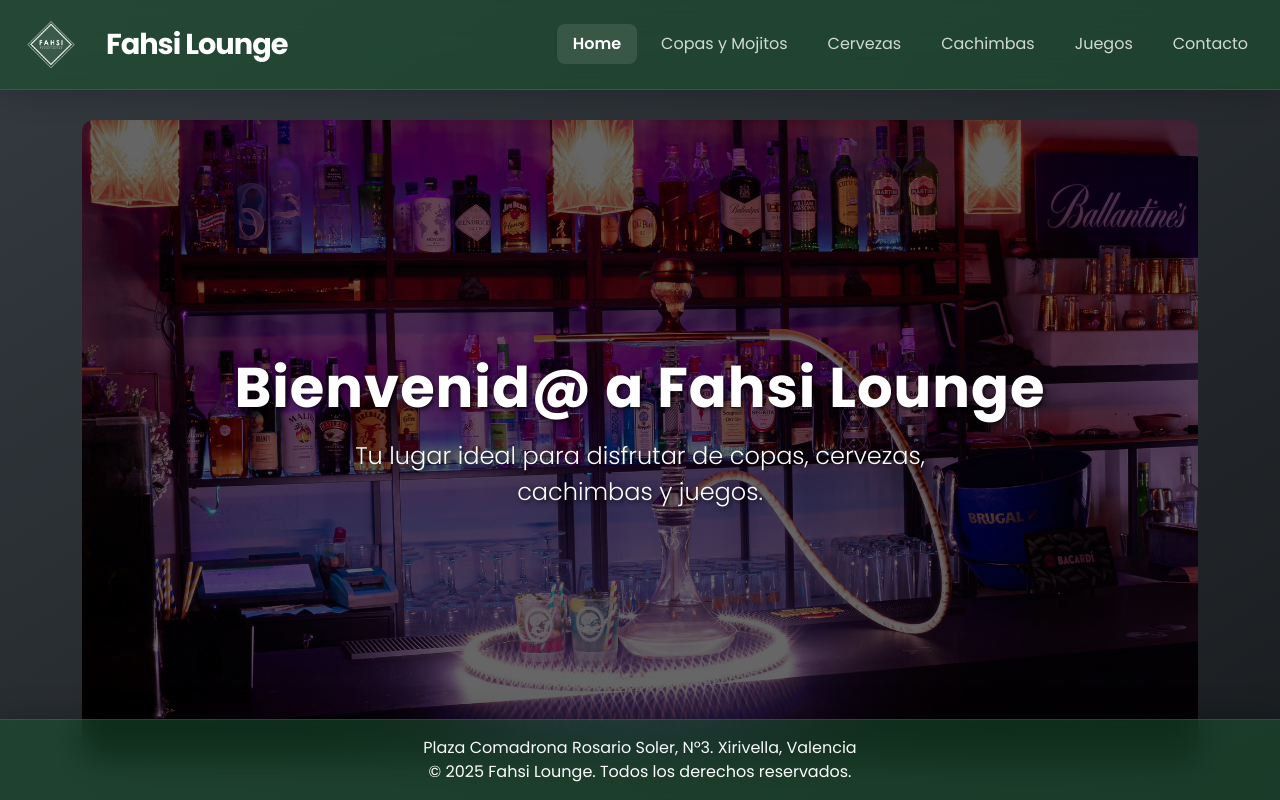
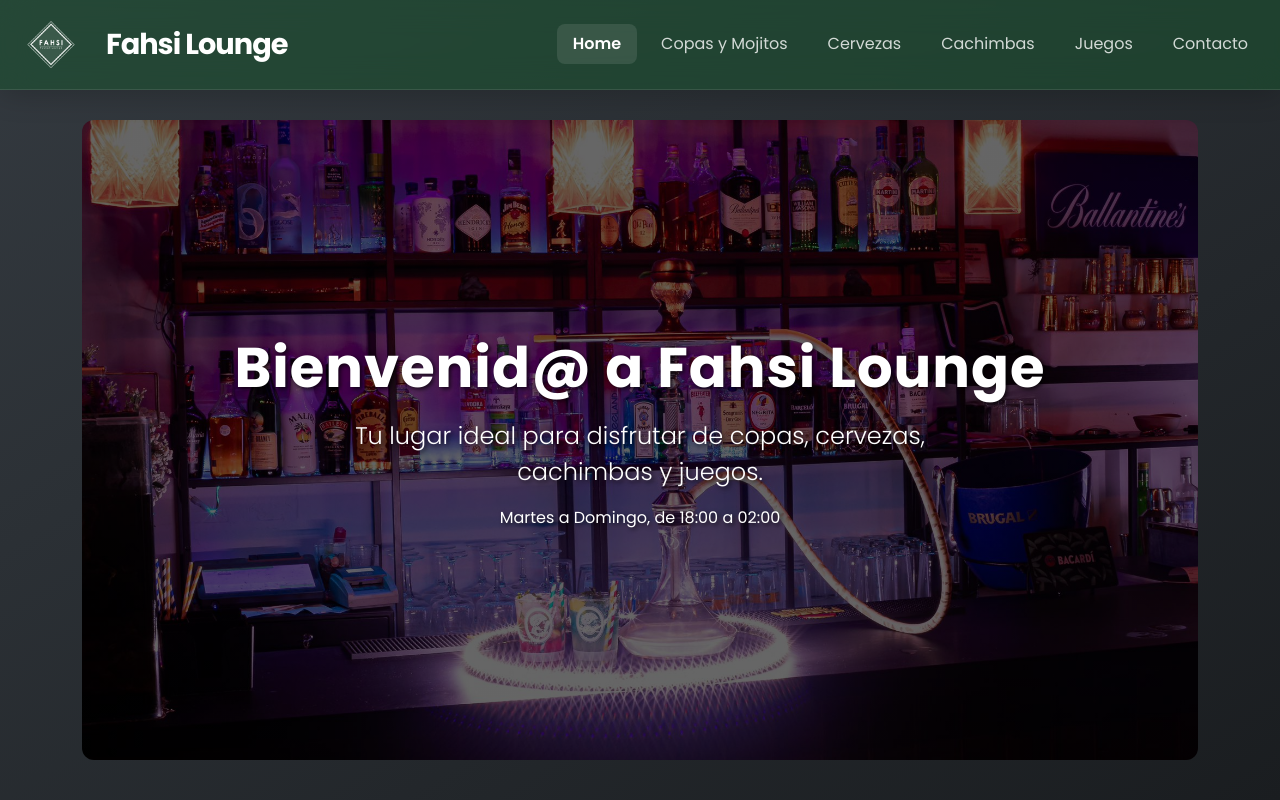
Before and after one commit to r4r4s/fahsi_lounge, an Angular app: page / in a window 1280 px wide. Shown: the top 800 px of the page. Built offline with nearby package versions, Linux system fonts and the light colour scheme.

Commit message:
Footer y cosas añadidas

```diff
--- a/src/app/components/cachimbas/cachimbas.html
+++ b/src/app/components/cachimbas/cachimbas.html
@@ -7,7 +7,7 @@
     <table class="table table-hover">
       <thead>
         <tr>
-          <th scope="col">Sabor</th>
+          <th scope="col">Sabores Disponbles</th>
           <th scope="col" class="text-end">Precio</th>
         </tr>
       </thead>
--- a/src/app/components/home/home.html
+++ b/src/app/components/home/home.html
@@ -2,6 +2,8 @@
   <div class="container">
     <h1 class="display-3 fw-bold mb-3 animated-fade-in">Bienvenid@ a Fahsi Lounge</h1>
     <p class="lead animated-slide-up">Tu lugar ideal para disfrutar de copas, cervezas, cachimbas y juegos.</p>
+    <p class="animated-fade-in">Martes a Domingo, de 18:00 a 02:00</p>
+
   </div>
 </section>
 
--- a/src/app/layout/footer/footer.css
+++ b/src/app/layout/footer/footer.css
@@ -1,29 +1,16 @@
 footer {
-
-  position: fixed;
-  bottom: 0;
+  /* No usar position:fixed: dejar que el footer participe en el flujo
+     y usar el layout flex del root para que quede abajo cuando el
+     contenido sea corto o al final si es largo. */
+  position: relative;
   width: 100%;
-  z-index: 1030;
-  transform: translateZ(0);
-
-
   background: rgba(27, 84, 49, 0.55);
-
-
   backdrop-filter: blur(16px);
   -webkit-backdrop-filter: blur(16px);
-
-
   border-top: 1px solid rgba(255, 255, 255, 0.1);
-
-
   box-shadow: 0 -4px 30px rgba(0, 0, 0, 0.2);
-
-
   padding-top: 1rem;
   padding-bottom: 1rem;
-
-
   color: #f8f9fa;
   text-align: center;
 }
--- a/src/app/layout/footer/footer.html
+++ b/src/app/layout/footer/footer.html
@@ -1,7 +1,6 @@
 <footer class="text-white text-center">
   <div class="container">
-    <a href="https://maps.app.goo.gl/vaDiEGK4E4D9yF5b9" target="_blank"><p class="mb-0">Plaza Comadrona Rosario Soler, Nº3. Xirivella, Valencia</p></a>
-    <p class="mb-0">© 2025 Fahsi Lounge. Todos los derechos reservados.</p>
+  <p class="mb-0">© 2025 Fahsi Lounge. Todos los derechos reservados.</p>
 
   </div>
 </footer>
--- a/src/app/services/producto.ts
+++ b/src/app/services/producto.ts
@@ -11,12 +11,8 @@ export class ProductoService {
 
   private productosMock: Producto[] = [
 
-    { id: 1, nombre: 'Cerveza Tostada', descripcion: 'Artesanal.', precio: 4.50, categoria: 'Cerveza' },
-    { id: 2, nombre: 'Cerveza Rubia', descripcion: 'Suave.', precio: 3.50, categoria: 'Cerveza' },
-    { id: 3, nombre: 'Cerveza Negra', descripcion: 'Intensa.', precio: 5.00, categoria: 'Cerveza' },
-
-
-
+    { id: 1, nombre: 'San Miguel', descripcion: 'Tercio', precio: 3.00, categoria: 'Cerveza' },
+    { id: 2, nombre: 'San Miguel', descripcion: 'Doble', precio: 2.50, categoria: 'Cerveza' },
 
     { id: 5, nombre: 'Gin Tonic (Beefeater)', descripcion: 'Clásico.', precio: 8.00, categoria: 'Copa' },
     { id: 6, nombre: 'Ron Cola (Barceló)', descripcion: 'El de siempre.', precio: 8.00, categoria: 'Copa' },
@@ -26,14 +22,16 @@ export class ProductoService {
     { id: 5, nombre: 'Copa de Champagne', descripcion: 'Burbujeante.', precio: 12.00, categoria: 'Copa' },
 
 
-    { id: 9, nombre: 'Cachimba Frutal', descripcion: 'Sabor a frutas mixtas.', precio: 15.00, categoria: 'Cachimba' },
-    { id: 10, nombre: 'Cachimba Menta', descripcion: 'Refrescante sabor a menta.', precio: 15.00, categoria: 'Cachimba' },
-    { id: 11, nombre: 'Cachimba Vainilla', descripcion: 'Dulce sabor a vainilla.', precio: 15.00, categoria: 'Cachimba' },
+    { id: 9, nombre: 'Mi amor', descripcion: 'Dulce, afrutado y suave', precio: 18.00, categoria: 'Cachimba' },
+    { id: 10, nombre: 'Menta', descripcion: 'Menta fresca', precio: 18.00, categoria: 'Cachimba' },
+    { id: 11, nombre: 'Doble manzana', descripcion: 'Anís y manzana intensa', precio: 18.00, categoria: 'Cachimba' },
+    { id: 12, nombre: 'Regaliz', descripcion: 'Intenso, dulce y especiado', precio: 18.00, categoria: 'Cachimba' },
 
 
-    { id: 12, nombre: 'Cartas', descripcion: 'Baraja española.', precio: 5.00, categoria: 'Juego' },
-    { id: 13, nombre: 'Dominó', descripcion: 'Juego clásico de fichas.', precio: 7.00 , categoria: 'Juego' },
-    { id: 14, nombre: 'Ajedrez', descripcion: 'Juego de estrategia.', precio: 10.00, categoria: 'Juego' },
+    { id: 13, nombre: 'Billar', descripcion: '', precio: 2.00, categoria: 'Juego' },
+    { id: 14, nombre: 'Diana', descripcion: '*1€ por persona', precio: 2.00, categoria: 'Juego' },
+    { id: 15, nombre: 'Futbolín', descripcion: '', precio: 1.00, categoria: 'Juego' },
+
   ];
 
   constructor() { }
--- a/src/index.html
+++ b/src/index.html
@@ -2,7 +2,7 @@
 <html lang="en">
 <head>
   <meta charset="utf-8">
-  <title>Fahsi</title>
+  <title>Fahsi Lounge</title>
   <base href="/">
   <meta name="viewport" content="width=device-width, initial-scale=1">
   <link rel="icon" type="image/x-icon" href="./assets/image.png">
--- a/src/styles.css
+++ b/src/styles.css
@@ -25,5 +25,39 @@ main {
 
 
 
-  padding-bottom: 100px;
+  padding-bottom: 30px;
 }
+
+/* Sticky-footer layout: app-root flex column, main crece y empuja el footer */
+html, body {
+  height: 100%;
+}
+
+app-root {
+  display: flex;
+  flex-direction: column;
+  min-height: 100vh;
+}
+
+main.container {
+  flex: 1 0 auto;
+}
+
+
+/* Layout para footer sticky en el fondo cuando el contenido es corto
+   y al final del contenido cuando es largo. */
+html, body {
+  height: 100%;
+}
+
+/* El elemento <app-root> será un contenedor flex en columna */
+app-root {
+  display: flex;
+  flex-direction: column;
+  min-height: 100vh;
+}
+
+/* Hacer que el main crezca y empuje el footer hacia abajo */
+main.container {
+  flex: 1 0 auto;
+}
```
